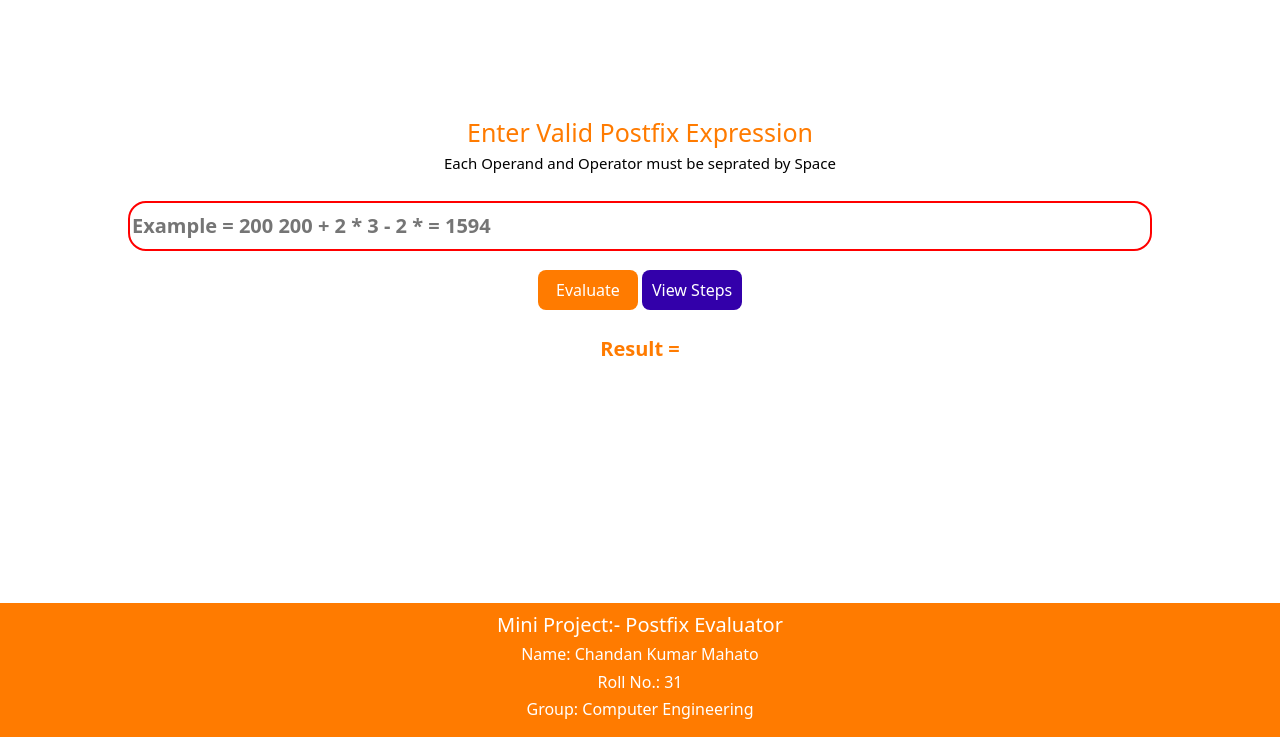
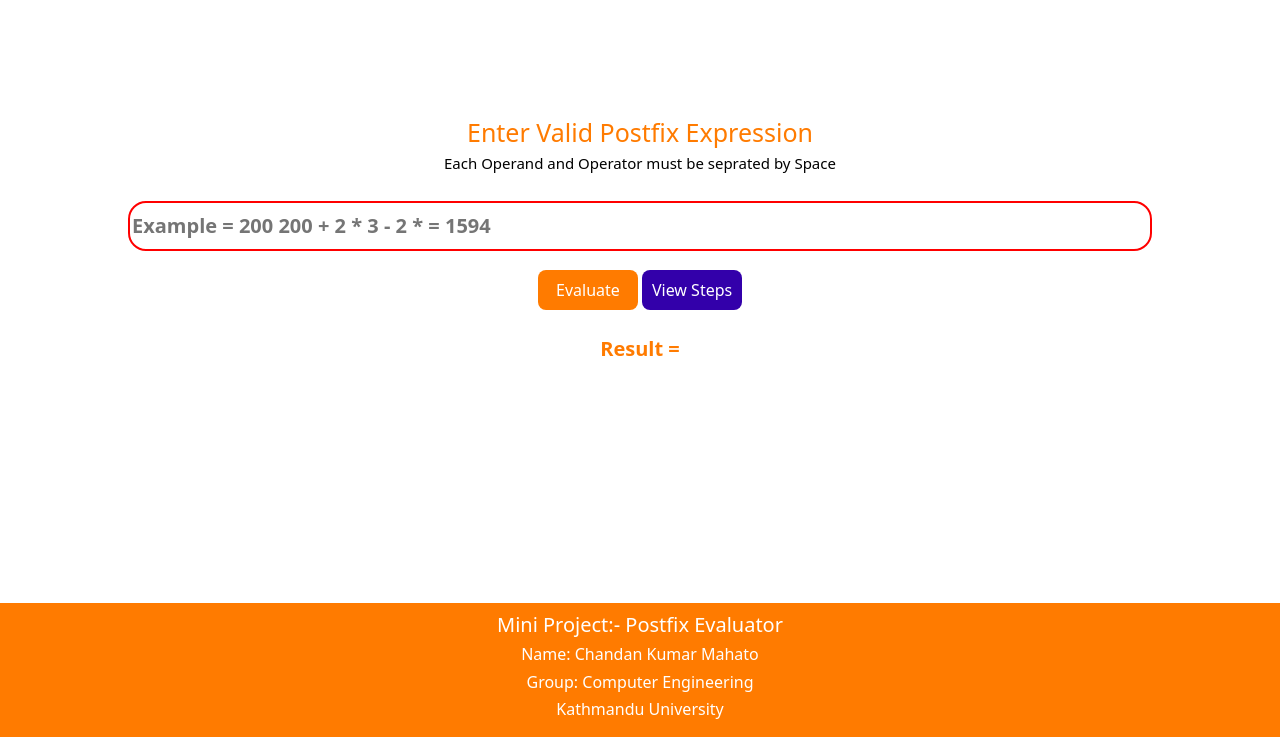
Before and after one commit to ChandankMahato/Postfix_Evaluator, a website: page public/postfix.html in a window 1280 px wide. Shown: the part 63-800 px from the top of the page. Drawn offline with nearby package versions, Linux system fonts and the light colour scheme.

Commit message:
html file

```diff
--- a/public/postfix.html
+++ b/public/postfix.html
@@ -61,8 +61,8 @@
     <div class="footer" id="footerId">
         <h5>Mini Project:- Postfix Evaluator</h5>
         <h6>Name: Chandan Kumar Mahato</h6>
-        <h6>Roll No.: 31</h6>
         <h6>Group: Computer Engineering</h6>
+        <h6>Kathmandu University</h6>
     </div>
 </body>
 
```
